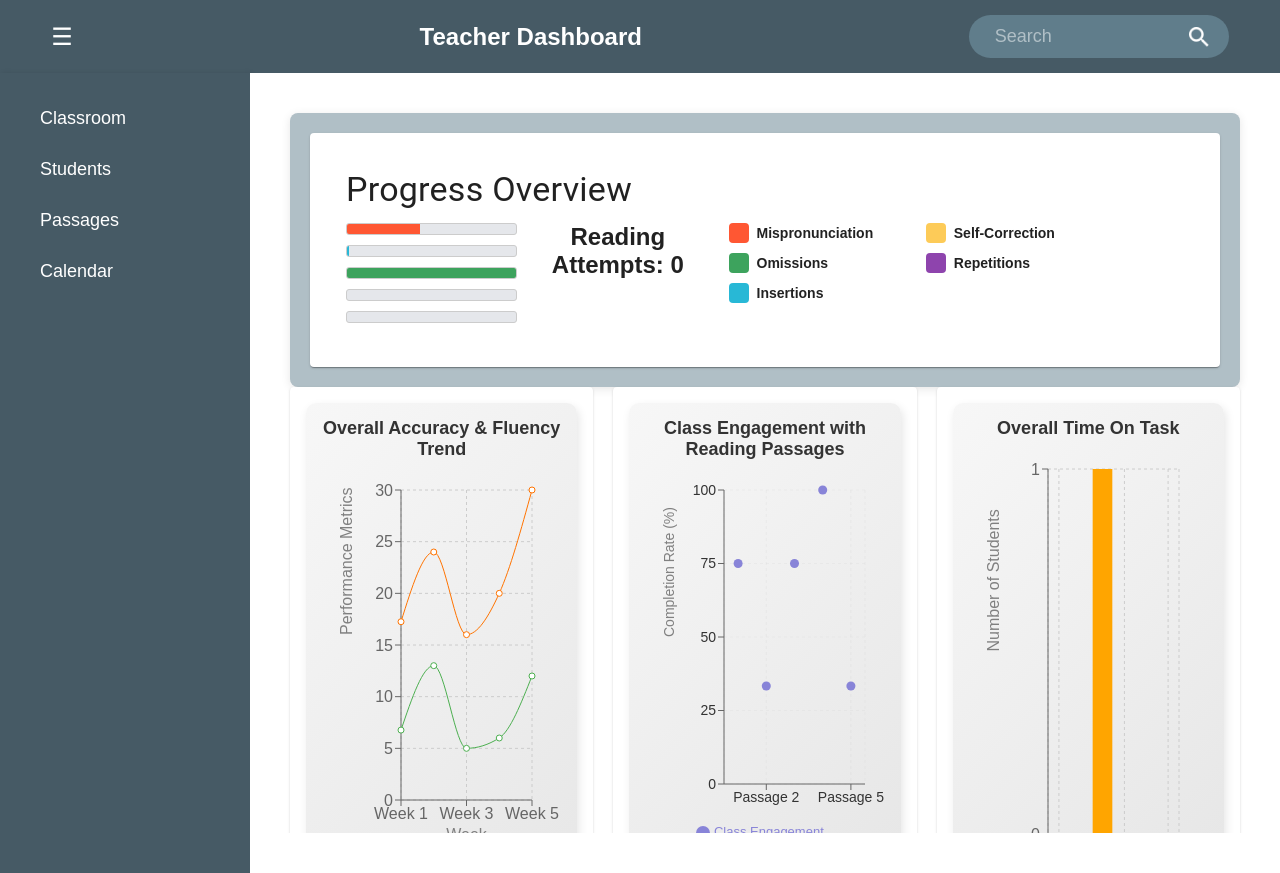
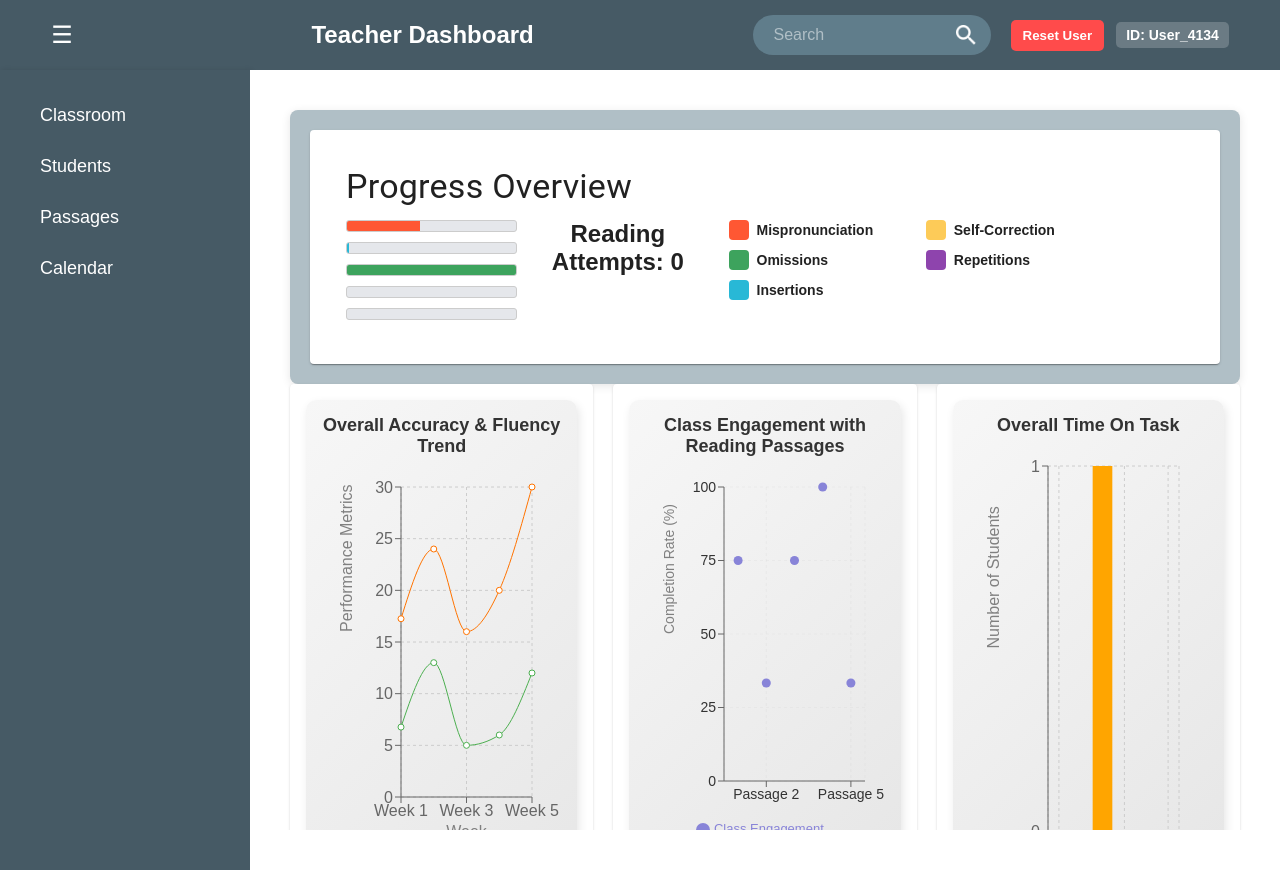
Before and after one commit to Data-Spasm/Visualization-Of-TC-Metrics, a React (Vite) app: page /classroom in a window 1280 px wide. Built offline with nearby package versions, Linux system fonts and the light colour scheme.

Commit message:
- Added Google Analytics tracking of user actions - Added a user id to  track different users

```diff
--- a/index.html
+++ b/index.html
@@ -2,9 +2,15 @@
 <html lang="en">
 <head>
   <meta charset="UTF-8" />
-
   <meta name="viewport" content="width=device-width, initial-scale=1.0" />
   <title>Navbar Header</title>
+  <script async src="https://www.googletagmanager.com/gtag/js?id=G-L9ZTB45XRY"></script>
+  <script>
+    window.dataLayer = window.dataLayer || [];
+    function gtag() { dataLayer.push(arguments); }
+    gtag('js', new Date());
+    gtag('config', 'G-L9ZTB45XRY');
+  </script>
 </head>
 <body>
   <div id="root"></div>
--- a/src/App.jsx
+++ b/src/App.jsx
@@ -1,11 +1,23 @@
 import React, { useState, useEffect } from 'react';
-import { BrowserRouter as Router, Route, Routes, Navigate } from 'react-router-dom'; // Import Navigate
+import { BrowserRouter as Router, Route, Routes, Navigate, useLocation } from 'react-router-dom';
 import Navbar from './components/navbar/navbar';
 import Sidebar from './components/sidebar/sidebar';
 import Classroom from './views/Classroom';
 import Students from './views/Student';
 import { loadStudentData, loadReadingAttempts, loadReadingSkills } from './utils/loadData';
 import './App.css';
+
+// Google Analytics Event Tracking Function
+const trackEvent = (eventName, eventParams = {}) => {
+  if (window.gtag) {
+    window.gtag('event', eventName, {
+      event_category: 'User Interaction',
+      event_label: eventParams.label || '',
+      value: eventParams.value || '',
+      ...eventParams,
+    });
+  }
+};
 
 const App = () => {
   const [isSidebarVisible, setSidebarVisible] = useState(true);
@@ -14,25 +26,33 @@ const App = () => {
   const [readingSkills, setReadingSkills] = useState(null);
 
   useEffect(() => {
+    // Load student data
     const studentData = loadStudentData();
     console.log("Loaded Student Data:", studentData);
     setStudent(studentData);
+    trackEvent('load_student_data', { label: 'Student Data Loaded' });
 
+    // Load reading attempts
     const attemptsData = loadReadingAttempts();
     console.log("Loaded Reading Attempts:", attemptsData);
     setReadingAttempts(attemptsData);
+    trackEvent('load_reading_attempts', { label: 'Reading Attempts Loaded' });
 
+    // Load reading skills
     const skillsData = loadReadingSkills();
     console.log("Loaded Reading Skills:", skillsData);
     setReadingSkills(skillsData);
+    trackEvent('load_reading_skills', { label: 'Reading Skills Loaded' });
   }, []);
 
   const toggleSidebar = () => {
     setSidebarVisible(!isSidebarVisible);
+    trackEvent('toggle_sidebar', { label: 'Sidebar Toggled', value: isSidebarVisible ? 0 : 1 });
   };
 
   return (
     <Router>
+      <RouteChangeTracker />
       <div className="container">
         <Navbar toggleSidebar={toggleSidebar} />
         <div className="main-content">
@@ -40,9 +60,7 @@ const App = () => {
           <div className={isSidebarVisible ? 'content' : 'content full'}>
             <Routes>
               {/* Redirect from "/" to "/classroom" */}
-              <Route
-                path="/"
-                element={<Navigate to="/classroom" replace />} />
+              <Route path="/" element={<Navigate to="/classroom" replace />} />
               <Route
                 path="/classroom"
                 element={student ? <Classroom student={student} /> : <h2>Loading...</h2>}
@@ -59,4 +77,20 @@ const App = () => {
   );
 };
 
+// Component to track route changes and send data to Google Analytics
+const RouteChangeTracker = () => {
+  const location = useLocation();
+
+  useEffect(() => {
+    if (window.gtag) {
+      window.gtag('event', 'page_view', {
+        page_path: location.pathname,
+        page_title: document.title,
+      });
+    }
+  }, [location]);
+
+  return null;
+};
+
 export default App;
--- a/src/components/navbar/navbar.css
+++ b/src/components/navbar/navbar.css
@@ -5,6 +5,7 @@
   justify-content: space-between;
   background: #465a65; /* Primary color */
   padding: 15px 4%;
+  box-shadow: 0px 4px 6px rgba(0, 0, 0, 0.1);
 }
 
 .logo {
@@ -12,6 +13,7 @@
   cursor: pointer;
 }
 
+/* Header Centered */
 .header {
   flex: 1;
   text-align: center;
@@ -21,9 +23,10 @@
   font-size: 24px;
   font-weight: bold;
   margin: 0;
-  color: #FFFFFF; /* Background color */
+  color: #FFFFFF;
 }
 
+/* Navigation Links */
 .nav-links {
   flex: 1;
   list-style: none;
@@ -35,15 +38,26 @@
   margin: 10px 20px;
   font-size: 18px;
   cursor: pointer;
-  color: #FFFFFF; /* Background color */
+  color: #FFFFFF;
+  transition: color 0.3s ease-in-out;
 }
 
+.nav-item:hover {
+  color: #FFD700; /* Highlight color on hover */
+}
+
+/* Search Bar */
 .search {
   display: flex;
   align-items: center;
-  background: #607D8B; /* Secondary color */
-  padding: 5px 20px;
-  border-radius: 60px;
+  background: #607D8B;
+  padding: 5px 15px;
+  border-radius: 30px;
+  transition: all 0.3s ease-in-out;
+}
+
+.search:hover {
+  background: #546E7A;
 }
 
 .search-input {
@@ -51,17 +65,50 @@
   background: transparent;
   border: 0;
   outline: 0;
-  color: #FFFFFF; /* Background color */
-  font-size: 18px;
-  max-width: 200px;
+  color: #FFFFFF;
+  font-size: 16px;
+  width: 180px;
+  transition: all 0.3s ease-in-out;
 }
 
 .search-input::placeholder {
-  color: #B0BFC6; /* Light color */
+  color: #B0BFC6;
 }
 
 .search-icon {
   width: 20px;
   cursor: pointer;
-  color: #FFFFFF; /* Background color */
+  margin-left: 8px;
 }
+
+/* Reset User Button & User ID */
+.reset-user-container {
+  display: flex;
+  align-items: center;
+  gap: 12px;
+  margin-left: 20px;
+}
+
+.reset-user-button {
+  background-color: #ff4b4b;
+  color: white;
+  border: none;
+  padding: 8px 12px;
+  cursor: pointer;
+  border-radius: 5px;
+  font-weight: bold;
+  transition: background 0.3s ease-in-out;
+}
+
+.reset-user-button:hover {
+  background-color: #d13b3b;
+}
+
+.user-id {
+  font-size: 14px;
+  font-weight: bold;
+  color: #FFFFFF;
+  background: rgba(255, 255, 255, 0.2);
+  padding: 5px 10px;
+  border-radius: 5px;
+}
--- a/src/components/navbar/navbar.jsx
+++ b/src/components/navbar/navbar.jsx
@@ -1,21 +1,60 @@
-import React from 'react'
-import './navbar.css'
-import logo_light from '../../assets/logo-black.png'
-import search_icon_light from '../../assets/search-w.png'
+import React, { useState, useEffect } from 'react';
+import './navbar.css';
+import logo_light from '../../assets/logo-black.png';
+import search_icon_light from '../../assets/search-w.png';
+
+// Generate a unique user ID for tracking
+const generateUserID = () => `User_${Math.floor(Math.random() * 10000)}`;
+
+// Google Analytics Event Tracking
+const trackEvent = (eventName, eventLabel, userId) => {
+  if (window.gtag) {
+    window.gtag("event", eventName, {
+      event_category: "User Interaction",
+      event_label: eventLabel,
+      user_id: userId,
+    });
+  }
+};
 
 const Navbar = ({ toggleSidebar }) => {
+  const [userId, setUserId] = useState(() => localStorage.getItem("userId") || generateUserID());
+
+  useEffect(() => {
+    localStorage.setItem("userId", userId);
+  }, [userId]);
+
+  // Reset user function
+  const resetUser = () => {
+    const newUserId = generateUserID();
+    setUserId(newUserId);
+    localStorage.setItem("userId", newUserId);
+    trackEvent("reset_user", "User reset session", newUserId);
+    alert(`New user started: ${newUserId}`);
+  };
+
   return (
     <div className='navbar'>
       <button className='toggle-button' onClick={toggleSidebar}>☰</button>
+
       <div className='header'>
         <h1 className='header-text'>Teacher Dashboard</h1>
       </div>
+
       <div className='search'>
         <input type="search" placeholder='Search' className='search-input' />
         <img src={search_icon_light} alt="Search Icon" className='search-icon' />
       </div>
+
+      {/* Reset User Button inside Navbar */}
+      <div className='reset-user-container'>
+        <button className='reset-user-button' onClick={resetUser}>
+          Reset User
+        </button>
+        <span className='user-id'>ID: {userId}</span>
+      </div>
     </div>
-  )
-}
+  );
+};
 
-export default Navbar
+export default Navbar;
--- a/src/views/Classroom.jsx
+++ b/src/views/Classroom.jsx
@@ -8,6 +8,16 @@ import ClassWideReadingPerformance from "../components/textbase/ClassWideReading
 import ReadingAssessmentDataLineGraph from "../components/linegraphs/ReadingAssessmentDataLineGraph";
 import ClassEngagementBubbleChart from "../components/bubblecharts/ClassEngagementBubbleChart";
 import "./Classroom.css";
+
+// Google Analytics Event Tracking Function
+const trackEvent = (eventName, eventLabel) => {
+  if (window.gtag) {
+    window.gtag("event", eventName, {
+      event_category: "User Interaction",
+      event_label: eventLabel,
+    });
+  }
+};
 
 const Classroom = ({ student, readingAttempts }) => {
   const [students, setStudents] = useState([]);
@@ -49,7 +59,10 @@ const Classroom = ({ student, readingAttempts }) => {
     <div className="classroom">
       {/* Top Card: Progress Bar */}
       <div className="long-card">
-        <Card className="long-card">
+        <Card
+          className="long-card"
+          onClick={() => trackEvent("click_progress_overview", "User clicked on Progress Overview Card")}
+        >
           <CardContent className="long-card-content">
             <Typography gutterBottom variant="h4" component="div">
               Progress Overview
@@ -62,37 +75,55 @@ const Classroom = ({ student, readingAttempts }) => {
       </div>
 
       <div className="grid-container">
-        <Card className="card">
+        <Card
+          className="card"
+          onClick={() => trackEvent("click_accuracy_fluency", "User clicked on Overall Accuracy & Fluency Chart")}
+        >
           <CardContent>
             <OverallAccuracyFluencyChart data={overallPerformanceData} />
           </CardContent>
         </Card>
 
-        <Card className="card">
+        <Card
+          className="card"
+          onClick={() => trackEvent("click_class_engagement", "User clicked on Class Engagement Bubble Chart")}
+        >
           <CardContent>
             <ClassEngagementBubbleChart readingAttempts={readingAttempts} />
           </CardContent>
         </Card>
 
-        <Card className="card">
+        <Card
+          className="card"
+          onClick={() => trackEvent("click_time_on_task", "User clicked on Time On Task Chart")}
+        >
           <CardContent>
             <TimeOnTaskChart data={timeOnTaskData} />
           </CardContent>
         </Card>
 
-        <Card className="card">
+        <Card
+          className="card"
+          onClick={() => trackEvent("click_misread_words", "User clicked on Top Misread Words Chart")}
+        >
           <CardContent>
             <TopMisreadWordsChart data={misreadData} />
           </CardContent>
         </Card>
 
-        <Card className="card">
+        <Card
+          className="card"
+          onClick={() => trackEvent("click_reading_assessment", "User clicked on Reading Assessment Line Graph")}
+        >
           <CardContent>
             <ReadingAssessmentDataLineGraph data={[readingAssessmentData]} />
           </CardContent>
         </Card>
 
-        <Card className="card">
+        <Card
+          className="card"
+          onClick={() => trackEvent("click_class_wide_performance", "User clicked on Class-Wide Reading Performance")}
+        >
           <CardContent>
             <ClassWideReadingPerformance students={students} />
           </CardContent>
```
Lines whose indentation alone changed are shown as unchanged.
